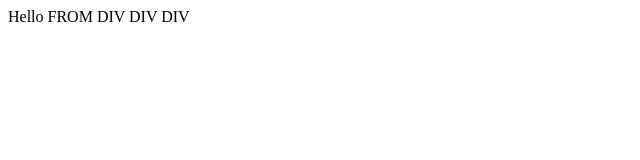
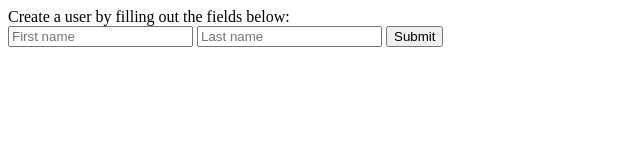
Before and after one commit to p4vlos/NodeJS-REST-API, a website: page public/form.html in a window 1280 px wide. Shown: the whole page, without its empty margins (0-640 px from the left). Drawn offline with Linux system fonts and the light colour scheme.

Commit message:
getting the first and last name from the html website to POST it to the DB

```diff
--- a/package.json
+++ b/package.json
@@ -9,6 +9,7 @@
   "author": "",
   "license": "ISC",
   "dependencies": {
+    "body-parser": "^1.18.2",
     "express": "^4.16.3",
     "morgan": "^1.9.0",
     "mysql": "^2.15.0"
--- a/public/form.html
+++ b/public/form.html
@@ -1,7 +1,12 @@
 <html>
     <body>
         <div>
-            Hello FROM DIV DIV DIV
+            Create a user by filling out the fields below:
+            <form action="/user_create" method="POST">
+                <input placeholder="First name" name="create_first_name"/>
+                <input placeholder="Last name" name="create_last_name"/>
+                <button>Submit</button>
+            </form>
         </div>
     </body>
 </html>
```
Also changed, not shown: app.js (+14 -0 lines).
